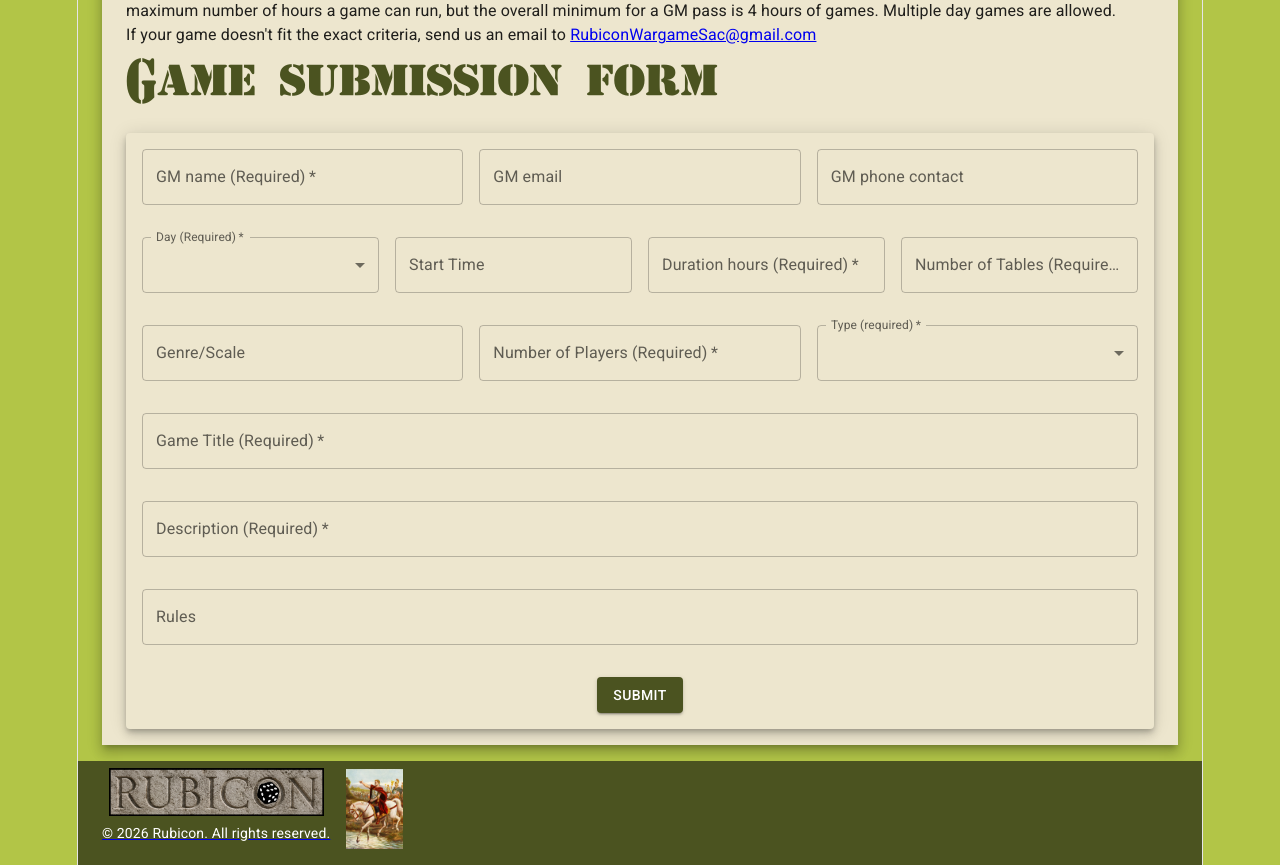
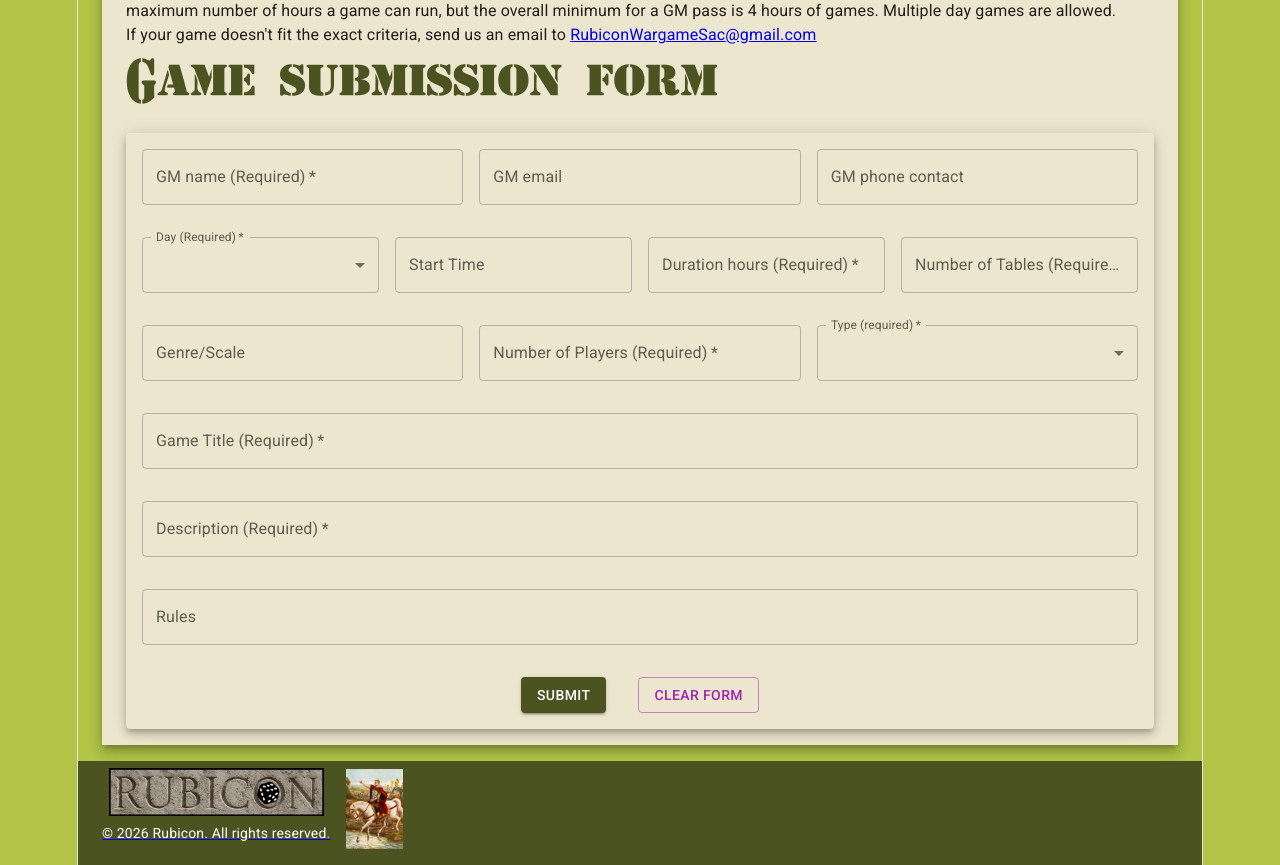
Before and after one commit to johnlobster/rubicon, a React (Vite) app: page /gm in a window 1280 px wide. Shown: the part 720-1585 px from the top of the page. Built offline with nearby package versions, Linux system fonts and the light colour scheme.

Commit message:
Added button to clear form

```diff
--- a/src/pages/Gm.tsx
+++ b/src/pages/Gm.tsx
@@ -1,4 +1,4 @@
-import { useState } from 'react';
+import { useRef, useState } from 'react';
 import gameSubmit from '../functions/gameSubmit';
 import RubContainer from '../components/RubContainer'
 import Typography from '@mui/material/Typography'
@@ -44,6 +44,12 @@ const textFieldSx = {
 
 function Gm() {
   const [submitted, setSubmitted] = useState(false);
+  const formRef = useRef<HTMLFormElement | null>(null);
+
+  const clearForm = () => {
+    formRef.current?.reset();
+    setSubmitted(false);
+  };
 
   return (
     <RubContainer>
@@ -105,6 +111,7 @@ function Gm() {
       <Paper sx={{ boxShadow: 6, mt: 2 }}>
         <Box
           component="form"
+          ref={formRef}
           noValidate
           autoComplete="off"
           onKeyDown={(event) => {
@@ -225,6 +232,8 @@ function Gm() {
           multiline
         />
         </Box>
+
+
         <Button
           type="submit"
           variant="contained"
@@ -233,6 +242,16 @@ function Gm() {
         >
           Submit
         </Button>
+        <Button
+          type="button"
+          variant="outlined"
+          color="secondary"
+          sx={{ m: 2 }}
+          onClick={clearForm}
+        >
+            Clear form
+        </Button>
+
 
         {submitted && (
           <Typography variant="h5" >
```
